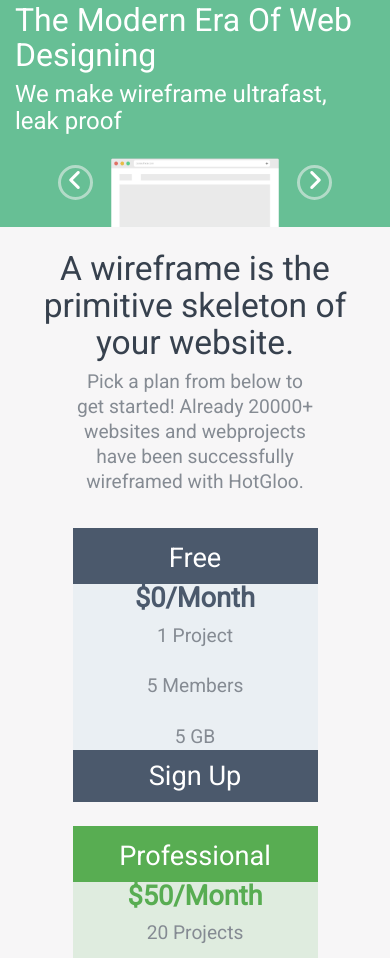
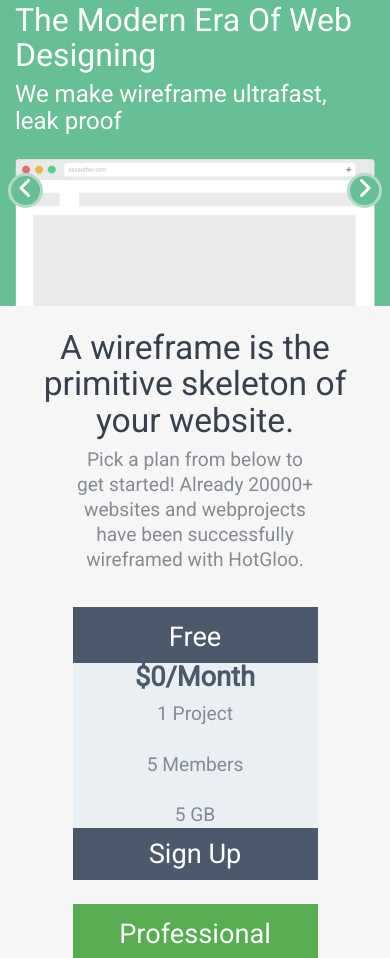
Before and after one commit to catedony/flat, a plain HTML site: page index.html in a window 390 px wide. Shown: the part 888-1846 px from the top of the page. Drawn offline with nearby package versions, Linux system fonts and the light colour scheme.

Commit message:
добавила адаптивности слайдеру

```diff
--- a/index.html
+++ b/index.html
@@ -80,7 +80,7 @@
 						<h2 class="text-left">The modern era of web designing</h2>
 						<p class="text-left">We make wireframe ultrafast, leak proof</p>
 					</div>
-					<section class="slider px-5 mx-5">
+					<section class="slider px-md-5 mx-md-5">
 						<div class="slides fade">
 								<img src="img/__%20Browser-window%20__.png" class="img-fluid" alt="">
 						</div>
--- a/style.css
+++ b/style.css
@@ -173,7 +173,7 @@ h2 {
 	display: inline-block;
 	width: 2.2rem;
 	height: 2.2rem;
-	background: inherit;
+	background: #67bf95;
 	color: #b3dbc8;
 	border: 3px solid #b3dbc8;
 	border-radius: 50%;
```
